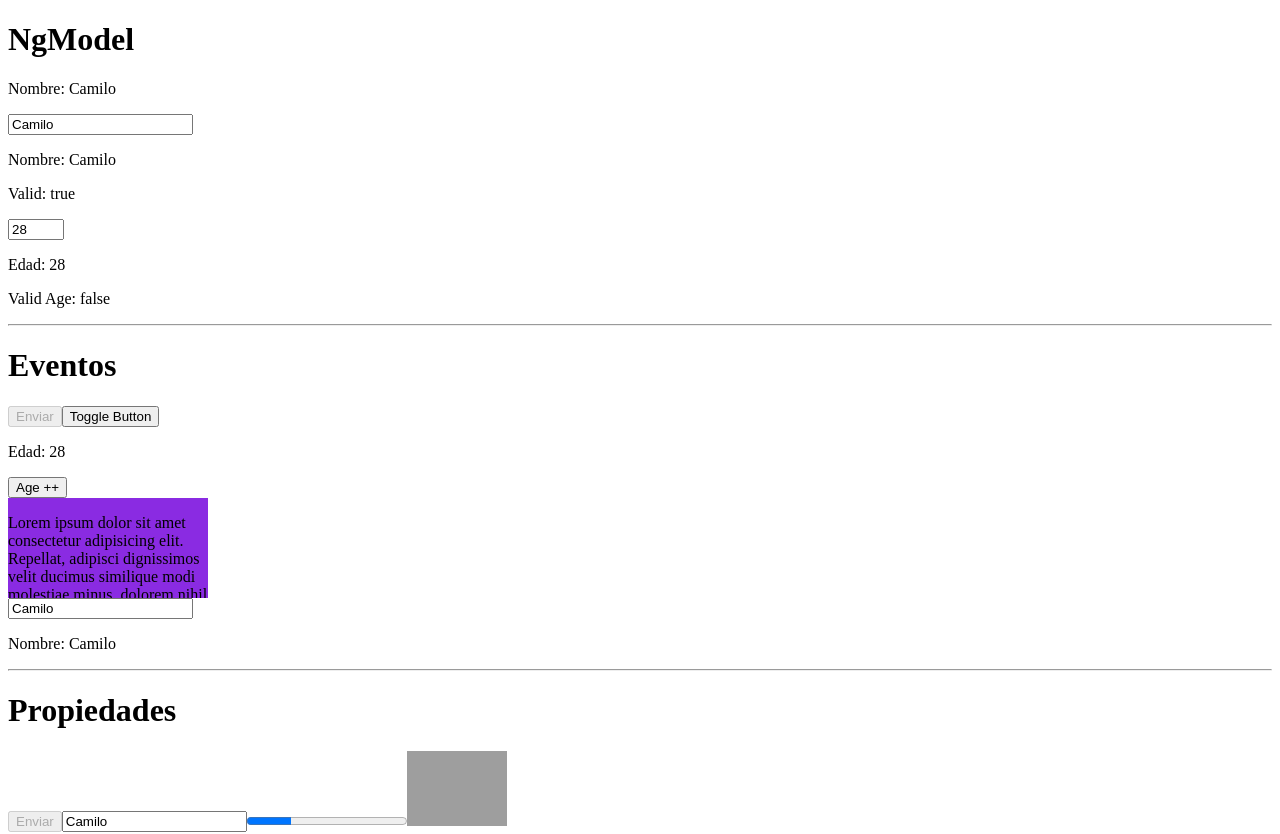
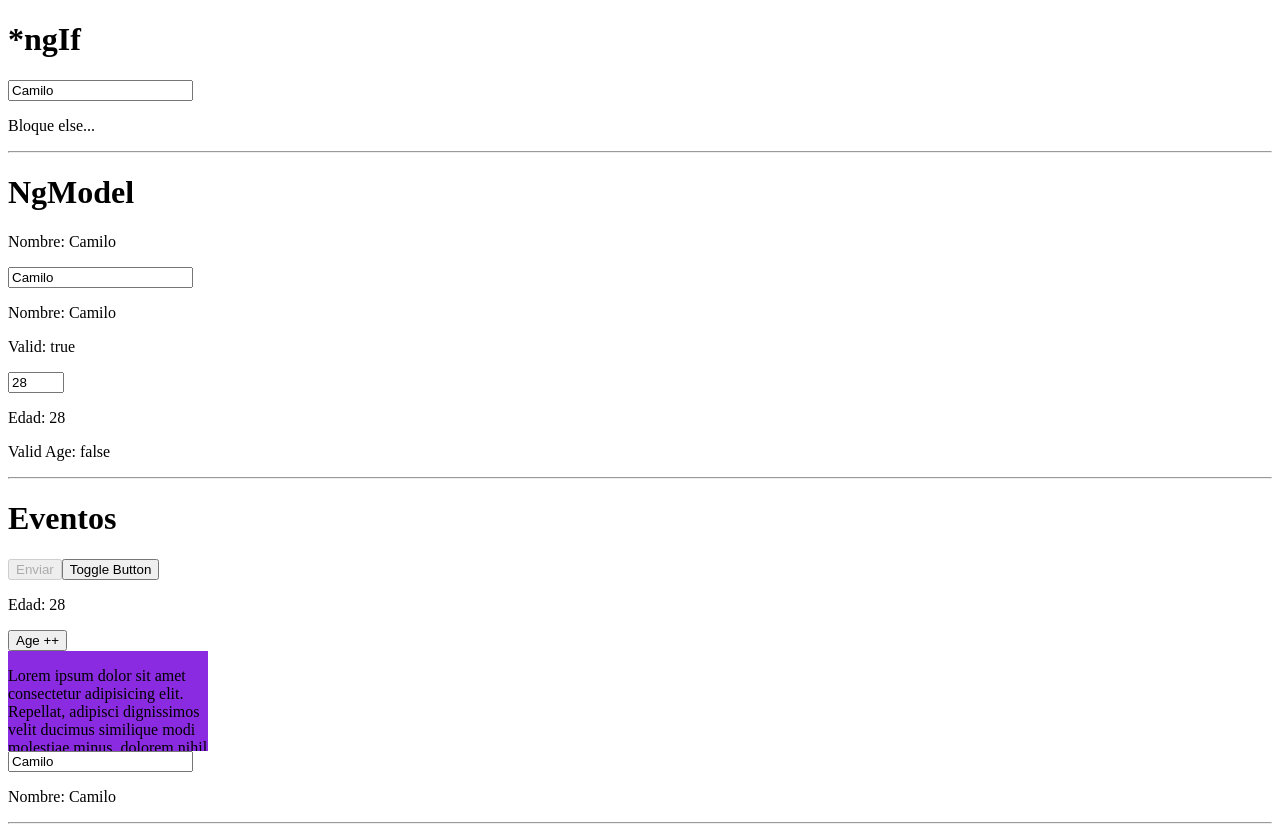
Before and after one commit to bolivar014/fundamentos-angular, an Angular app: page / in a window 1280 px wide. Shown: the top 834 px of the page. Built offline with nearby package versions, Linux system fonts and the light colour scheme; grey boxes are pictures that could not be loaded.

Commit message:
uso de ngIf

```diff
--- a/src/app/app.component.html
+++ b/src/app/app.component.html
@@ -1,3 +1,13 @@
+<h1>*ngIf</h1>
+<input type="text" required [(ngModel)]="person.name">
+<p *ngIf="person.name === 'camilo'">Soy Camilo</p>
+<p *ngIf="person.name === 'juan' && person.age === 28; else elseBlock">Soy Juan</p>
+  <ng-template #elseBlock>
+    <p>Bloque else...</p>
+  </ng-template>
+
+<hr/>
+
 <h1>NgModel</h1>
 <p>Nombre: {{ person.name }}</p>
 <input type="text" required #nameInput="ngModel" [(ngModel)]="person.name">
@@ -6,6 +16,7 @@
 <input type="number" max="10" min="10" required #ageInput="ngModel" [(ngModel)]="person.age">
 <p>Edad: {{ person.age }}</p>
 <p>Valid Age: {{ ageInput.valid }}</p>
+
 <hr/>
 
 <h1>Eventos</h1>
```
